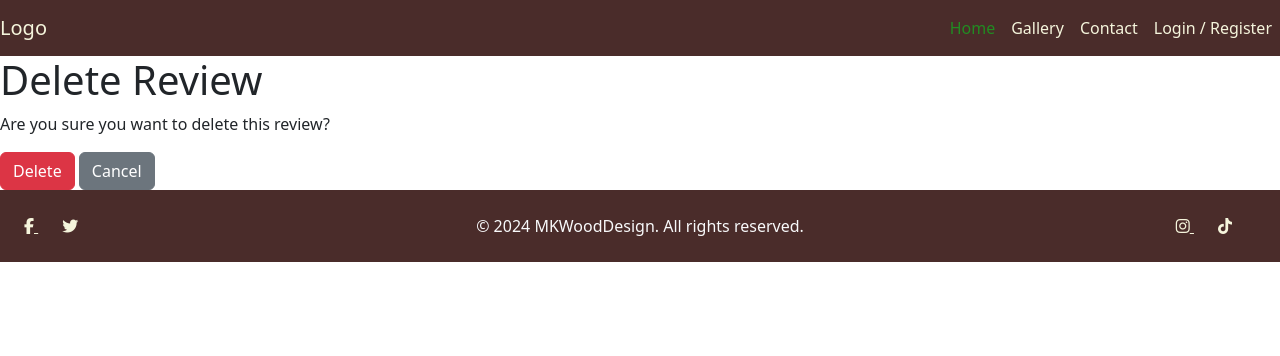
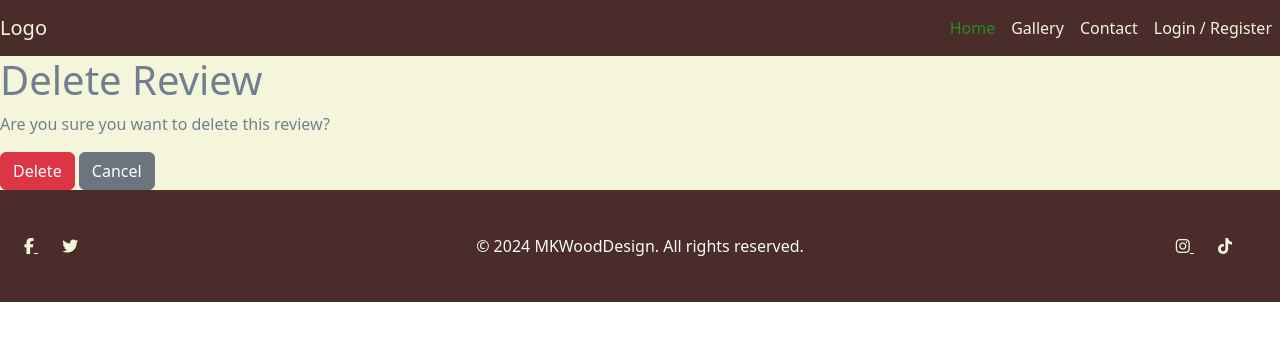
Before and after one commit to ZebaRobert/MK-wood-design, a Django app: template UserDetails/templates/userdetails/delete_review.html in a window 1280 px wide. Shown: the top 356 px of the page. Run offline with Django 5.2, Linux system fonts and the light colour scheme; the template is opened without the code that fills it, so the values that code supplies are empty; some libraries are stand-ins or nearby versions.

Commit message:
Edit base.html, style.css

```diff
--- a/static/css/style.css
+++ b/static/css/style.css
@@ -4,6 +4,26 @@
     --forest-green: #228B22;
     --warm-amber: #FFBF00;
     --slate-gray: #708090;
+}
+
+/* General Styles */
+
+body {
+    font-family: 'Arial', sans-serif;
+    background-color: var(--soft-cream);
+    color: var(--slate-gray);
+    margin: 0;
+    padding: 0;
+}
+
+a {
+    color: var(--rich-walnut-brown);
+    text-decoration: none;
+}
+
+a:hover {
+    color: var(--warm-amber);
+    text-decoration: underline;
 }
 
 /* Navigation */
@@ -22,6 +42,17 @@
 
 .nav-item.active .nav-link {
     color: var(--forest-green) !important;
+}
+
+/* Buttons */
+
+.btn-primary {
+    background-color: var(--forest-green);
+    border: none;
+}
+
+.btn-primary:hover {
+    background-color: var(--warm-amber);
 }
 
 /* Gallery images section */
@@ -68,9 +99,10 @@
 }
 
 .review-card {
-    border: 1px solid #ddd;
+    border: 1px solid var(--slate-gray);
     padding: 10px;
     margin-bottom: 10px;
+    background-color: var(--soft-cream);
 }
 
 /* Custom footer styles */
@@ -78,6 +110,7 @@
 footer {
     background-color: var(--rich-walnut-brown);
     color: var(--soft-cream);
+    padding: 20px 0;
 }
 
 footer a {
@@ -91,3 +124,41 @@ footer .text-light {
 footer a:hover {
     color: var(--warm-amber);
 }
+
+/* Additional utility classes */
+
+.bg-rich-walnut-brown {
+    background-color: var(--rich-walnut-brown);
+}
+
+.bg-soft-cream {
+    background-color: var(--soft-cream);
+}
+
+.bg-forest-green {
+    background-color: var(--forest-green);
+}
+
+.bg-warm-amber {
+    background-color: var(--warm-amber);
+}
+
+.text-rich-walnut-brown {
+    color: var(--rich-walnut-brown);
+}
+
+.text-soft-cream {
+    color: var(--soft-cream);
+}
+
+.text-forest-green {
+    color: var(--forest-green);
+}
+
+.text-warm-amber {
+    color: var(--warm-amber);
+}
+
+.text-slate-gray {
+    color: var(--slate-gray);
+}
--- a/templates/base.html
+++ b/templates/base.html
@@ -11,10 +11,8 @@
 </head>
 <body>
     <header>
-
-    </header>
-    <nav class="navbar navbar-expand-md navbar-light">
-        <a class="navbar-brand" href="{% url 'index' %}">Logo</a>
+        <nav class="navbar navbar-expand-md navbar-light bg-rich-walnut-brown">
+            <a class="navbar-brand text-soft-cream" href="{% url 'index' %}">Logo</a>
             <button class="navbar-toggler" type="button" data-toggle="collapse" data-target="#navbarNav"
                     aria-controls="navbarNav" aria-expanded="false" aria-label="Toggle navigation">
                 <span class="navbar-toggler-icon"></span>
@@ -22,43 +20,45 @@
             <div class="collapse navbar-collapse justify-content-end" id="navbarNav">
                 <ul class="navbar-nav">
                     <li class="nav-item active">
-                    <a class="nav-link" href="{% url 'index' %}">Home <span class="sr-only">(current)</span></a>
+                        <a class="nav-link text-soft-cream" href="{% url 'index' %}">Home <span class="sr-only">(current)</span></a>
                     </li>
                     <li class="nav-item">
-                    <a class="nav-link" href="{% url 'gallery' %}">Gallery</a>
+                        <a class="nav-link text-soft-cream" href="{% url 'gallery' %}">Gallery</a>
                     </li>
                     <li class="nav-item">
-                    <a class="nav-link" href="{% url 'contact' %}">Contact</a>
+                        <a class="nav-link text-soft-cream" href="{% url 'contact' %}">Contact</a>
                     </li>
                     {% if user.is_authenticated %}
                         <li class="nav-item">
-                        <a class="nav-link" href="{% url 'profile' %}">Profile</a>
+                            <a class="nav-link text-soft-cream" href="{% url 'profile' %}">Profile</a>
                         </li>
                         <li class="nav-item">
-                        <a class="nav-link" href="{% url 'logout' %}">Logout</a>
+                            <a class="nav-link text-soft-cream" href="{% url 'logout' %}">Logout</a>
                         </li>
                     {% else %}
                         <li class="nav-item">
-                        <a class="nav-link" href="{% url 'login' %}">Login / Register</a>
+                            <a class="nav-link text-soft-cream" href="{% url 'login' %}">Login / Register</a>
                         </li>
                     {% endif %}
                 </ul>
             </div>
         </nav>
+    </header>
 
-    <main>
+    <main class="bg-soft-cream text-slate-gray">
         {% block content %}
         {% endblock %}
     </main>
+
     <footer>
-        <div class="text-center p-4" style="background-color: var(--rich-walnut-brown);">
+        <div class="text-center p-4 bg-rich-walnut-brown">
             <div class="row">
                 <div class="col-md-4 text-md-start mb-3 mb-md-0">
                     <a href="#" class="text-reset me-4">
-                        <i class="fab fa-facebook-f"></i>
+                        <i class="fab fa-facebook-f text-soft-cream"></i>
                     </a>
                     <a href="#" class="text-reset me-4">
-                        <i class="fab fa-twitter"></i>
+                        <i class="fab fa-twitter text-soft-cream"></i>
                     </a>
                 </div>
                 <div class="col-md-4 my-auto">
@@ -66,15 +66,16 @@
                 </div>
                 <div class="col-md-4 text-md-end">
                     <a href="#" class="text-reset me-4">
-                        <i class="fab fa-instagram"></i>
+                        <i class="fab fa-instagram text-soft-cream"></i>
                     </a>
                     <a href="#" class="text-reset me-4">
-                        <i class="fab fa-tiktok"></i>
+                        <i class="fab fa-tiktok text-soft-cream"></i>
                     </a>
                 </div>
             </div>
         </div>
     </footer>
+
     <script src="https://kit.fontawesome.com/352abb18d8.js" crossorigin="anonymous"></script>
     <script src="{% static 'js/profile.js' %}"></script>
     <script src="{% static 'js/gallery.js' %}"></script>
```
Lines whose indentation alone changed are shown as unchanged.
